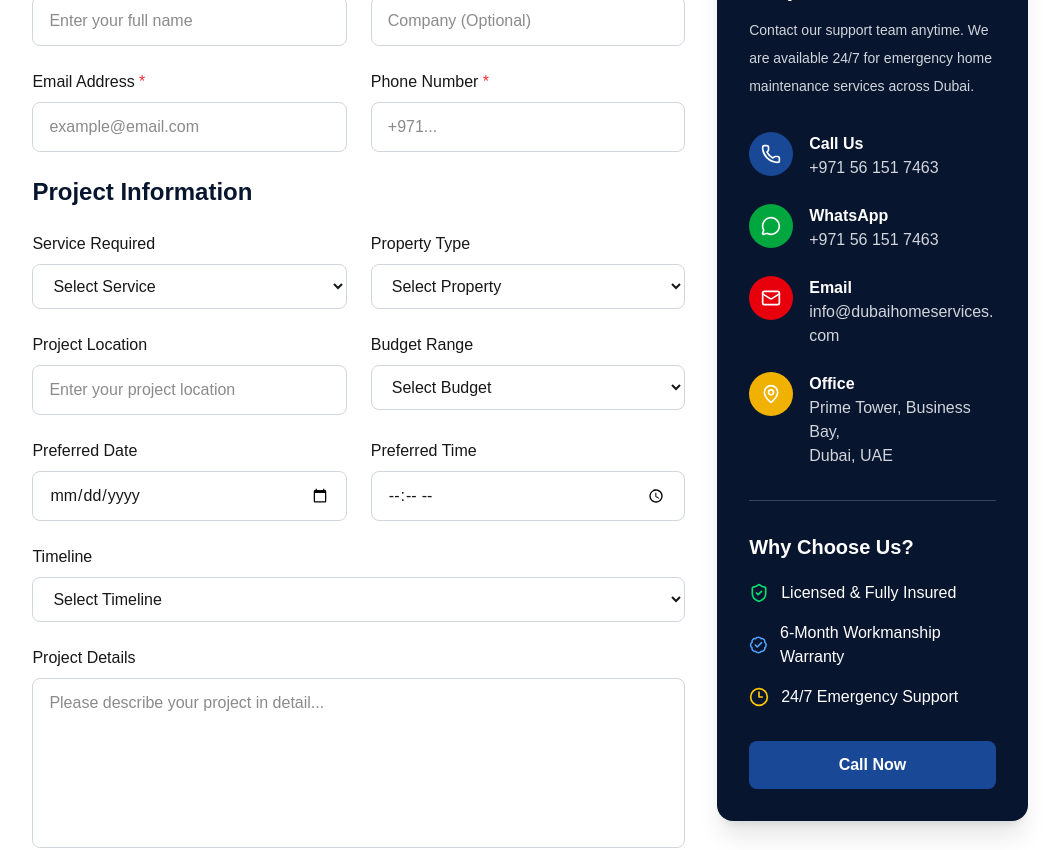
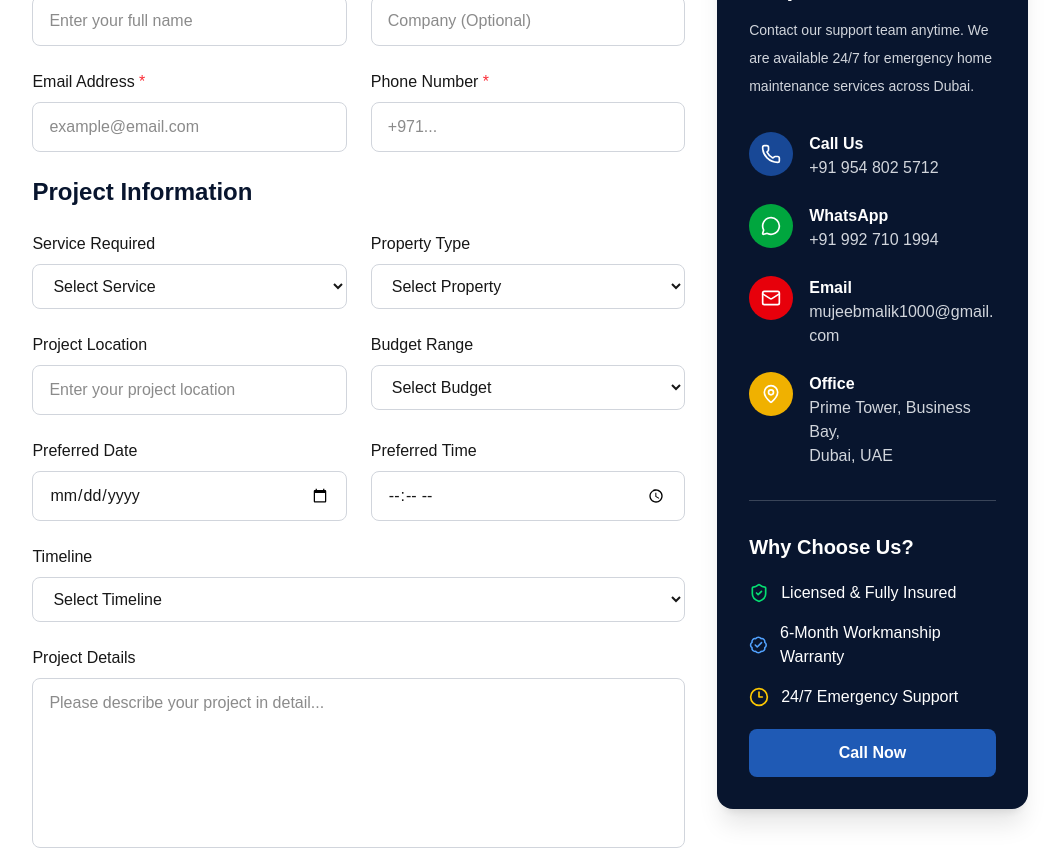
Before and after one commit to mujeebmalik1000-source/dubai-project, a Next.js app: page /booking in a window 1280 px wide. Shown: the part 680-1530 px from the top of the page, without its empty margins (110-1169 px from the left). Built offline with nearby package versions, Linux system fonts and the light colour scheme.

Commit message:
Updated contact links

```diff
--- a/app/booking/page.js
+++ b/app/booking/page.js
@@ -55,9 +55,6 @@ export default function BookingPage() {
 
 
 
-
-
-
           </div>
 
         </div>
--- a/app/components/ContactCard.jsx
+++ b/app/components/ContactCard.jsx
@@ -27,58 +27,90 @@ export default function ContactCard() {
 
       <div className="space-y-6">
 
-        <div className="flex items-start gap-4">
-          <div className="bg-[#184896] p-3 rounded-full">
+        <a
+  href="tel:+919548025712"
+  className="flex items-start gap-4 cursor-pointer group"
+>
+  <div className="bg-[#184896] p-3 rounded-full group-hover:bg-[#1f5ab5] transition">
     <Phone size={20} />
   </div>
 
   <div>
     <h4 className="font-semibold">Call Us</h4>
     <p className="text-gray-300">
-              +971 56 151 7463
+      +91 954 802 5712
     </p>
   </div>
-        </div>
+</a>
 
-        <div className="flex items-start gap-4">
-          <div className="bg-green-600 p-3 rounded-full">
+
+
+<a
+  href="https://wa.me/919927101994"
+  target="_blank"
+  rel="noopener noreferrer"
+  className="flex items-start gap-4 cursor-pointer group"
+>
+  <div className="bg-green-600 p-3 rounded-full group-hover:bg-green-500 transition">
     <MessageCircle size={20} />
   </div>
 
   <div>
-            <h4 className="font-semibold">WhatsApp</h4>
+    <h4 className="font-semibold group-hover:text-green-400 transition">
+      WhatsApp
+    </h4>
+
     <p className="text-gray-300">
-              +971 56 151 7463
+      +91 992 710 1994
     </p>
   </div>
-        </div>
+</a>
 
-        <div className="flex items-start gap-4">
-          <div className="bg-red-600 p-3 rounded-full">
+
+
+<a
+  href="mailto:mujeebmalik1000@gmail.com"
+  className="flex items-start gap-4 cursor-pointer group"
+>
+  <div className="bg-red-600 p-3 rounded-full group-hover:bg-red-500 transition">
     <Mail size={20} />
   </div>
 
   <div>
-            <h4 className="font-semibold">Email</h4>
+    <h4 className="font-semibold group-hover:text-red-400 transition">
+      Email
+    </h4>
+
     <p className="text-gray-300 break-all">
-              info@dubaihomeservices.com
+      mujeebmalik1000@gmail.com
     </p>
   </div>
-        </div>
+</a>
 
-        <div className="flex items-start gap-4">
-          <div className="bg-yellow-500 p-3 rounded-full">
+
+
+<a
+  href="https://www.google.com/maps/search/?api=1&query=Prime+Tower+Business+Bay+Dubai+UAE"
+  target="_blank"
+  rel="noopener noreferrer"
+  className="flex items-start gap-4 cursor-pointer group"
+>
+  <div className="bg-yellow-500 p-3 rounded-full group-hover:bg-yellow-400 transition">
     <MapPin size={20} />
   </div>
 
   <div>
-            <h4 className="font-semibold">Office</h4>
+    <h4 className="font-semibold group-hover:text-yellow-400 transition">
+      Office
+    </h4>
+
     <p className="text-gray-300">
       Prime Tower, Business Bay,<br />
       Dubai, UAE
     </p>
   </div>
-        </div>
+</a>
+
 
     </div>
 
@@ -113,9 +145,14 @@ export default function ContactCard() {
 
       {/* Button */}
 
-      <button className="w-full mt-8 bg-[#184896] hover:bg-[#123b79] transition-all duration-300 py-3 rounded-lg font-semibold">
+      <button
+  onClick={() => (window.location.href = "tel:9548025712")}
+  className="w-full bg-[#1f5ab5] text-white py-3 mt-5 rounded-lg text-center font-semibold hover:bg-[#17498f] cursor-pointer transition"
+>
   Call Now
 </button>
+
+
 
     </div>
   );
```
Lines whose indentation alone changed are shown as unchanged.
